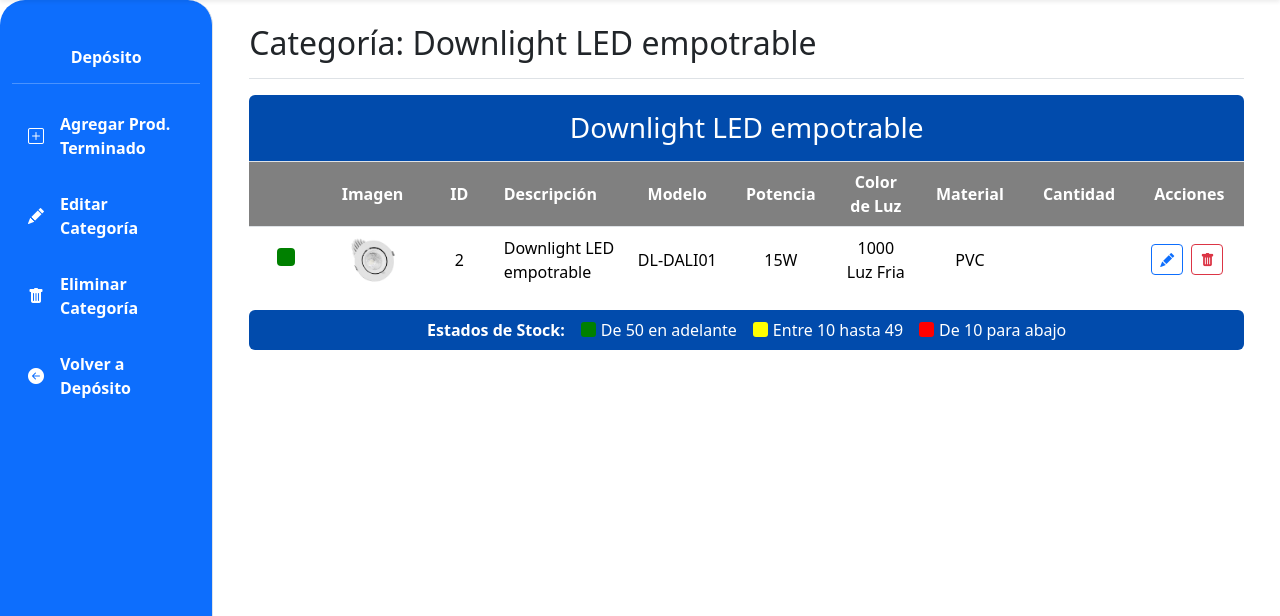
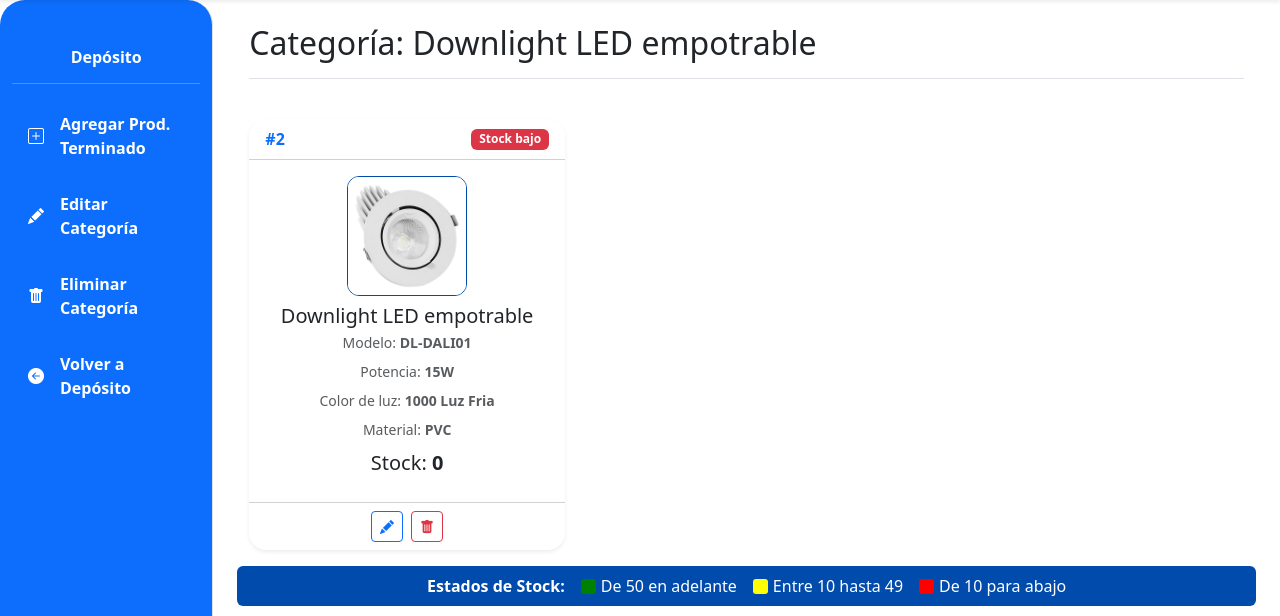
Before and after one commit to dgimenezdeveloper/refactor_luminova, a Django app: page /deposito/deposito/categorias-producto-terminado/4/ in a window 1280 px wide. Shown: the part 110-726 px from the top of the page. Run offline with Django 5.2, Linux system fonts and the light colour scheme; data comes from the database, SQL or seed files in the repository; both versions use the stored data as it was after the commit; parts of the project's set-up code (start-up, migrations or seed data) failed here and were passed over; some libraries are stand-ins or nearby versions.

Commit message:
Vista selector deposito

```diff
--- a/App_LUMINOVA/templates/deposito/categoria_producto_terminado_detail.html
+++ b/App_LUMINOVA/templates/deposito/categoria_producto_terminado_detail.html
@@ -46,70 +46,43 @@
 
 
         {% if productos_de_categoria %}
-            <div class="table-responsive rounded">
-                <table class="table mb-0">
-                    <thead>
-                        <tr>
-                            <th colspan="10" class="text-center py-3 color-title-depo">
-                                <div class="d-flex justify-content-center align-items-center">
-
-                                    <h3 class="mb-0">{{ categoria_PT.nombre }}</h3>
-                                </div>
-                            </th>
-                        </tr>
-                        <tr>
-                            <th scope="col" class="text-center color-thead-depo"></th>
-                            <th scope="col" class="text-center color-thead-depo">Imagen</th>
-                            <th scope="col" class="text-center color-thead-depo">ID</th>
-                            <th scope="col" class="color-thead-depo">Descripción</th>
-                            <th scope="col" class="text-center color-thead-depo">Modelo</th>
-                            <th scope="col" class="text-center color-thead-depo">Potencia</th>
-                            <th scope="col" class="text-center color-thead-depo">Color de Luz</th>
-                            <th scope="col" class="text-center color-thead-depo">Material</th>
-                            <th scope="col" class="text-center color-thead-depo">Cantidad</th>
-                            <th scope="col" class="text-center color-thead-depo">Acciones</th>
-                        </tr>
-                    </thead>
-                    <tbody>
-                        {% for producto in productos_de_categoria %}
-                        <tr style="border-bottom: 1px solid rgba(255,255,255,0.2);">
-                            <td class="text-center align-middle">
-                                {% if producto.stock < 10 %}
-                                    <div style="width: 18px; height: 18px; background-color:red; border-radius: 4px; display: inline-block; border: 1px solid #555;" title="Stock: {{ producto.stock }} (Bajo)"></div>
-                                {% elif producto.stock < 50 %}
-                                    <div style="width: 18px; height: 18px; background-color:yellow; border-radius: 4px; display: inline-block;" title="Stock: {{ producto.stock }} (Medio)"></div>
-                                {% else %}
-                                    <div style="width: 18px; height: 18px; background-color:green; border-radius: 4px; display: inline-block;" title="Stock: {{ producto.stock }} (Alto)"></div>
-                                {% endif %}
-                            </td>
-                            <td class="text-center align-middle">
-                                {% if producto.imagen %}
-                                    <img src="{{ producto.imagen.url }}" alt="{{ producto.descripcion }}" style="width: 50px; height: 50px; object-fit: cover; border-radius: 4px;">
-                                {% else %}
-                                    <img src="{% static 'img/placeholder_producto.png' %}" alt="No image" style="width: 50px; height: 50px; object-fit: cover; border-radius: 4px;"> {# Placeholder específico #}
-                                {% endif %}
-                            </td>
-                            <td class="text-center align-middle">{{ producto.id }}</td>
-                            <td class="align-middle">
-                                {% if producto.descripcion %}
-                                    <span title="{{ producto.descripcion }}">{{ producto.descripcion|truncatewords:10 }}</span>
-                                {% else %}
-                                    <span title="Sin descripción">N/A</span>
-                                {% endif %}
-                            </td>
-                            <td class="text-center align-middle">{{ producto.modelo|default:"N/A" }}</td>
-                            <td class="text-center align-middle">{{ producto.potencia }}W</td>
-                            <td class="text-center align-middle">{{ producto.color_luz }}</td>
-                            <td class="text-center align-middle">{{ producto.material }}</td>
-                            <td class="text-center align-middle">{{ producto.stock }}</td>
-                            <td class="text-center align-middle">
-                                <a href="{% url 'App_LUMINOVA:producto_terminado_edit' producto.pk %}" class="btn btn-sm btn-outline-primary me-1" title="Editar Producto"><i class="bi bi-pencil-fill"></i></a>
-                                <a href="{% url 'App_LUMINOVA:producto_terminado_delete' producto.pk %}" class="btn btn-sm btn-outline-danger me-1" title="Eliminar Producto"><i class="bi bi-trash-fill"></i></a>
-                            </td>
-                        </tr>
-                        {% endfor %}
-                    </tbody>
-                </table>
+            <div class="row row-cols-1 row-cols-md-2 row-cols-lg-3 g-4 mt-2">
+                {% for producto in productos_de_categoria %}
+                {% with stock_total=producto.get_stock_total %}
+                <div class="col">
+                    <div class="card h-100 shadow-sm border-0" style="border-radius: 18px;">
+                        <div class="card-header bg-white d-flex justify-content-between align-items-center" style="border-radius: 18px 18px 0 0;">
+                            <span class="fw-bold text-primary">#{{ producto.id }}</span>
+                            {% if stock_total < 10 %}
+                                <span class="badge bg-danger">Stock bajo</span>
+                            {% elif stock_total < 50 %}
+                                <span class="badge bg-warning text-dark">Stock medio</span>
+                            {% else %}
+                                <span class="badge bg-success">Stock alto</span>
+                            {% endif %}
+                        </div>
+                        <div class="card-body d-flex flex-column align-items-center justify-content-center">
+                            {% if producto.imagen %}
+                                <img src="{{ producto.imagen.url }}" alt="{{ producto.descripcion }}" class="mb-2" style="width: 120px; height: 120px; object-fit: contain; border-radius: 12px; border: 1px solid #014BAC; background: #f8f9fa;">
+                            {% else %}
+                                <img src="{% static 'img/placeholder_producto.png' %}" alt="No image" class="mb-2" style="width: 120px; height: 120px; object-fit: contain; border-radius: 12px; border: 1px solid #014BAC; background: #f8f9fa;">
+                            {% endif %}
+                            <h5 class="card-title text-center text-dark mb-1">{{ producto.descripcion|default:"Sin descripción" }}</h5>
+                            <div class="mb-2 text-muted small">Modelo: <span class="fw-bold">{{ producto.modelo|default:"N/A" }}</span></div>
+                            <div class="mb-2 text-muted small">Potencia: <span class="fw-bold">{{ producto.potencia|default:"-" }}W</span></div>
+                            <div class="mb-2 text-muted small">Color de luz: <span class="fw-bold">{{ producto.color_luz|default:"-" }}</span></div>
+                            <div class="mb-2 text-muted small">Material: <span class="fw-bold">{{ producto.material|default:"-" }}</span></div>
+                            <div class="mb-2 text-dark fs-5">Stock: <span class="fw-bold">{{ stock_total }}</span></div>
+                        </div>
+                        <div class="card-footer bg-white d-flex justify-content-center gap-2" style="border-radius: 0 0 18px 18px;">
+                            <a href="{% url 'App_LUMINOVA:producto_terminado_edit' producto.pk %}" class="btn btn-outline-primary btn-sm" title="Editar"><i class="bi bi-pencil-fill"></i></a>
+                            <a href="{% url 'App_LUMINOVA:producto_terminado_delete' producto.pk %}" class="btn btn-outline-danger btn-sm" title="Eliminar"><i class="bi bi-trash-fill"></i></a>
+                        </div>
+                    </div>
+                </div>
+                {% endwith %}
+                {% endfor %}
+            </div>
             </div>
             <div class="mt-3 text-white d-flex justify-content-center align-items-center p-2 rounded" style="background-color: #014BAC;">
                 <strong class="me-3">Estados de Stock:</strong>
--- a/App_LUMINOVA/templates/deposito/deposito_sidebar.html
+++ b/App_LUMINOVA/templates/deposito/deposito_sidebar.html
@@ -1,6 +1,6 @@
 {% load static %}
 
-{% url 'App_LUMINOVA:deposito_view' as url_deposito_principal %}
+{% url 'App_LUMINOVA:deposito_selector' as url_deposito_principal %}
 {% url 'App_LUMINOVA:insumo_create' as url_insumo_create %}
 {% url 'App_LUMINOVA:producto_terminado_create' as url_pt_create %}
 {% url 'App_LUMINOVA:categoria_i_create' as url_cat_i_create %}
--- a/App_LUMINOVA/urls/deposito_urls.py
+++ b/App_LUMINOVA/urls/deposito_urls.py
@@ -1,4 +1,5 @@
 from django.urls import path
+from ..views import deposito_selector_view, deposito_view, deposito_solicitudes_insumos_view, deposito_detalle_solicitud_op_view, deposito_enviar_insumos_op_view, deposito_enviar_lote_pt_view, recepcion_pedidos_view, recibir_pedido_oc_view, ProveedorListView, ProveedorDetailView, proveedor_create_view, ProveedorUpdateView, ProveedorDeleteView, FabricanteDetailView, FabricanteCreateView, FabricanteUpdateView, FabricanteDeleteView, Categoria_IDetailView, Categoria_ICreateView, Categoria_IUpdateView, Categoria_IDeleteView, Categoria_PTDetailView, Categoria_PTCreateView, Categoria_PTUpdateView, Categoria_PTDeleteView, InsumoCreateView, InsumoUpdateView, InsumoDeleteView, ProductoTerminadoCreateView, ProductoTerminadoUpdateView, ProductoTerminadoDeleteView
 from ..views import (
     deposito_view,
     deposito_solicitudes_insumos_view,
@@ -34,6 +35,7 @@
 
 # Rutas de Ventas
 urlpatterns = [
+    path("deposito/selector/", deposito_selector_view, name="deposito_selector"),
     path("deposito/", deposito_view, name="deposito_view"),
     path(
         "deposito/solicitudes-insumos/",
--- a/App_LUMINOVA/views.py
+++ b/App_LUMINOVA/views.py
@@ -1,3 +1,12 @@
+from .models import Deposito
+
+def deposito_selector_view(request):
+    depositos = Deposito.objects.all()
+    if request.method == "GET" and "deposito_id" in request.GET:
+        deposito_id = request.GET.get("deposito_id")
+        if deposito_id:
+            return redirect(f"/deposito/deposito/?deposito_id={deposito_id}")
+    return render(request, "deposito/deposito_selector.html", {"depositos": depositos})
 import logging
 from datetime import timedelta
 
@@ -2244,12 +2253,15 @@
                 cantidad_producida = op_actualizada.cantidad_a_producir
                 if producto_terminado_obj and cantidad_producida > 0:
 
-                    # 1. Actualizar el stock principal del ProductoTerminado
-                    producto_terminado_obj.stock = F("stock") + cantidad_producida
-                    producto_terminado_obj.save(update_fields=["stock"])
-                    logger.info(
-                        f"Stock de '{producto_terminado_obj.descripcion}' incrementado en {cantidad_producida}."
-                    )
+                    # 1. Actualizar el stock en el depósito correspondiente (Depósito Central por defecto)
+                    deposito_central = Deposito.objects.filter(nombre__iexact="Depósito Central").first()
+                    if deposito_central:
+                        producto_terminado_obj.agregar_stock(cantidad_producida, deposito_central)
+                        logger.info(
+                            f"Stock de '{producto_terminado_obj.descripcion}' incrementado en {cantidad_producida} en '{deposito_central.nombre}'."
+                        )
+                    else:
+                        logger.error("No se encontró el Depósito Central para registrar el stock producido.")
 
                     # 2. Crear el lote para registro y envío
                     LoteProductoTerminado.objects.create(
@@ -2770,6 +2782,8 @@
 
     deposito_id = request.GET.get("deposito_id")
     deposito_seleccionado = None
+    if not deposito_id:
+        return redirect('App_LUMINOVA:deposito_selector')
     if deposito_id:
         deposito_seleccionado = Deposito.objects.filter(id=deposito_id).first()
     if not deposito_seleccionado and depositos.exists():
@@ -2779,6 +2793,9 @@
     productos_stock_por_deposito = []
     for pt in productos_terminados:
         stock_en_deposito = pt.get_stock_en_deposito(deposito_seleccionado) if deposito_seleccionado else pt.get_stock_total()
+        # Si no hay stock, mostrar 0 explícitamente
+        if stock_en_deposito is None:
+            stock_en_deposito = 0
         productos_stock_por_deposito.append({
             "producto": pt,
             "stock": stock_en_deposito,
@@ -2825,7 +2842,6 @@
 
     from .forms import MovimientoStockProductoTerminadoForm
     from django.contrib import messages
-    from django.shortcuts import redirect
 
     # Procesar movimiento de stock si se envió el formulario
     if request.method == "POST":
@@ -2990,18 +3006,22 @@
     producto_terminado = lote.producto
     cantidad_a_enviar = lote.cantidad
 
-    if producto_terminado.stock < cantidad_a_enviar:
-        messages.error(
-            request,
-            f"Error de consistencia de datos: No hay stock suficiente para '{producto_terminado.descripcion}' para enviar el lote. Stock actual: {producto_terminado.stock}, se necesita: {cantidad_a_enviar}.",
-        )
-        return redirect("App_LUMINOVA:deposito_view")
-
-    producto_terminado.stock -= cantidad_a_enviar
-    producto_terminado.save(update_fields=["stock"])
-    logger.info(
-        f"Stock de '{producto_terminado.descripcion}' descontado en {cantidad_a_enviar}."
-    )
+
+    deposito_central = Deposito.objects.filter(nombre__iexact="Depósito Central").first()
+    if deposito_central:
+        stock_obj = StockProductoTerminado.objects.filter(producto=producto_terminado, deposito=deposito_central).first()
+        if not stock_obj or stock_obj.cantidad < cantidad_a_enviar:
+            messages.error(
+                request,
+                f"Error de consistencia de datos: No hay stock suficiente para '{producto_terminado.descripcion}' en '{deposito_central.nombre}' para enviar el lote. Stock actual: {stock_obj.cantidad if stock_obj else 0}, se necesita: {cantidad_a_enviar}.",
+            )
+            return redirect("App_LUMINOVA:deposito_view")
+        producto_terminado.quitar_stock(cantidad_a_enviar, deposito_central)
+        logger.info(
+            f"Stock de '{producto_terminado.descripcion}' descontado en {cantidad_a_enviar} en '{deposito_central.nombre}'."
+        )
+    else:
+        logger.error("No se encontró el Depósito Central para descontar el stock enviado.")
 
     lote.enviado = True
     lote.save(update_fields=["enviado"])
```
Also changed, not shown: App_LUMINOVA/forms.py (+16 -3 lines), App_LUMINOVA/migrations/XXXX_migrar_stock_a_multideposito.py (added, +29 -0 lines), App_LUMINOVA/templates/deposito/deposito.html (+22 -29 lines), App_LUMINOVA/templates/deposito/deposito_selector.html (added, +38 -0 lines), App_LUMINOVA/views/deposito_selector_view.py (added, +10 -0 lines), App_LUMINOVA/migrations/0019_migrar_stock_a_multideposito.py (added), db.sqlite3.
